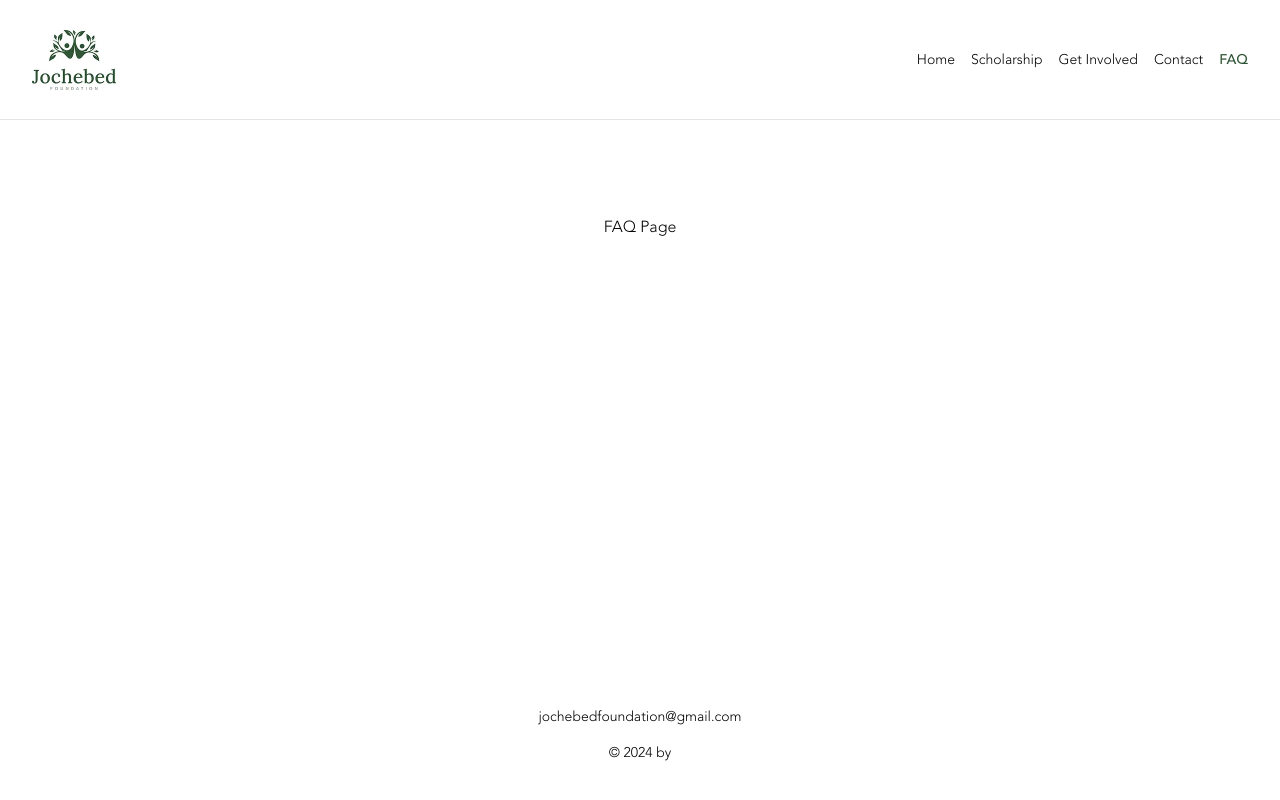
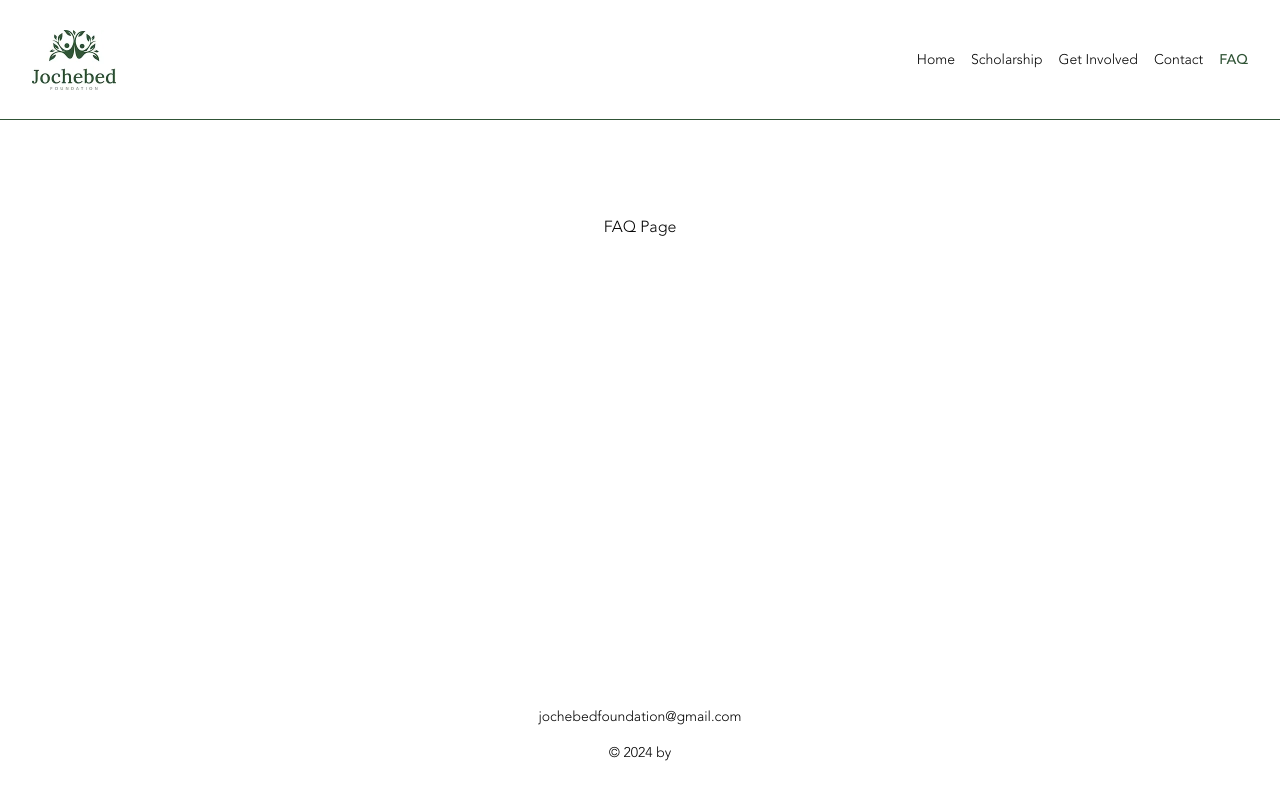
Before and after one commit to tunjioye/jochebed-foundation, a Next.js app: page /faq in a window 1280 px wide. Built offline with nearby package versions, Linux system fonts and the light colour scheme.

Commit message:
UPDATE : public layout border color

```diff
--- a/src/components/public/public-layout.tsx
+++ b/src/components/public/public-layout.tsx
@@ -52,7 +52,7 @@ export function PublicLayout(props: Props) {
 
   return (
     <div id="public-layout" className="flex flex-col flex-1 h-full w-full">
-      <header className="md:sticky top-0 w-full h-[120px] flex justify-center items-center gap-4 border-b bg-background px-4 md:px-8 z-10">
+      <header className="md:sticky top-0 w-full h-[120px] flex justify-center items-center gap-4 border-b border-b-primary bg-background px-4 md:px-8 z-10">
         <Boxed>
           <nav className="flex flex flex-col md:flex-row gap-4 justify-center md:justify-between items-center text-sm w-full">
             <Link href={APP_URL.home} className="flex items-center gap-2 font-semibold">
```
